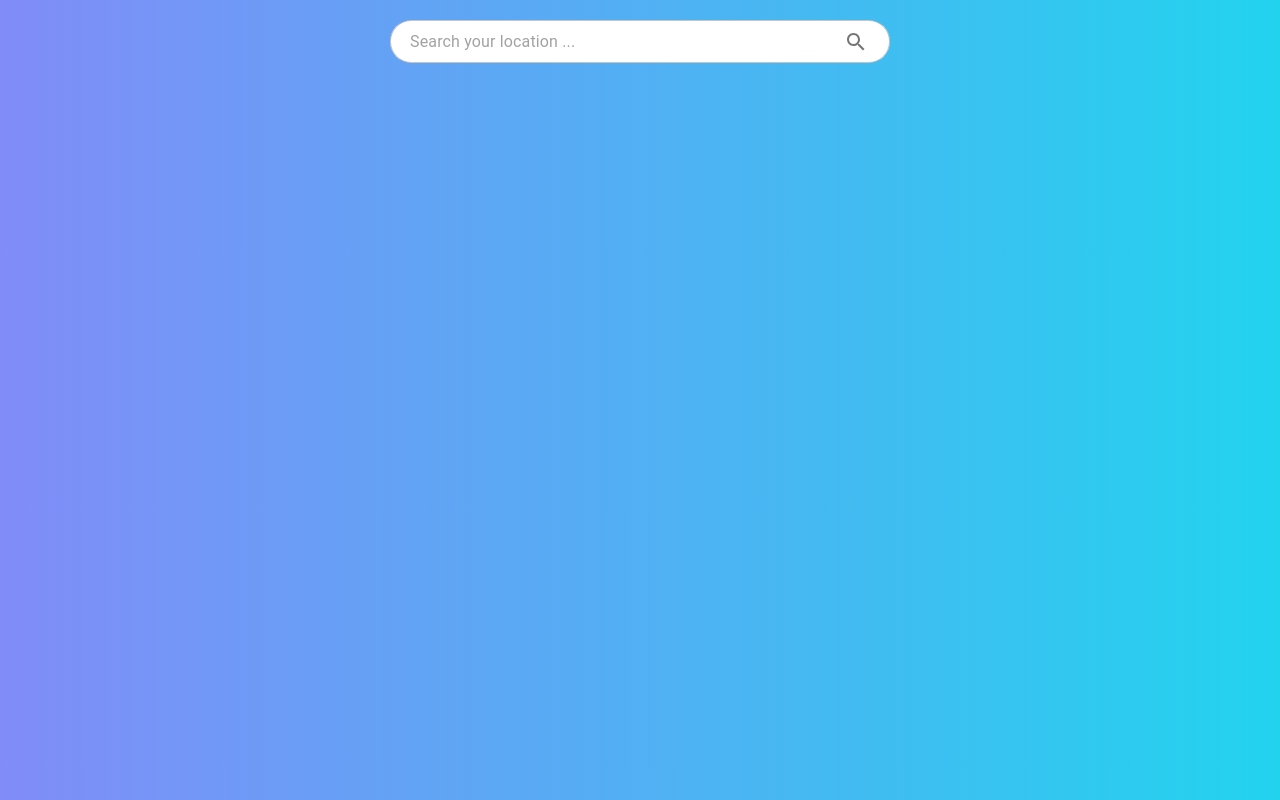
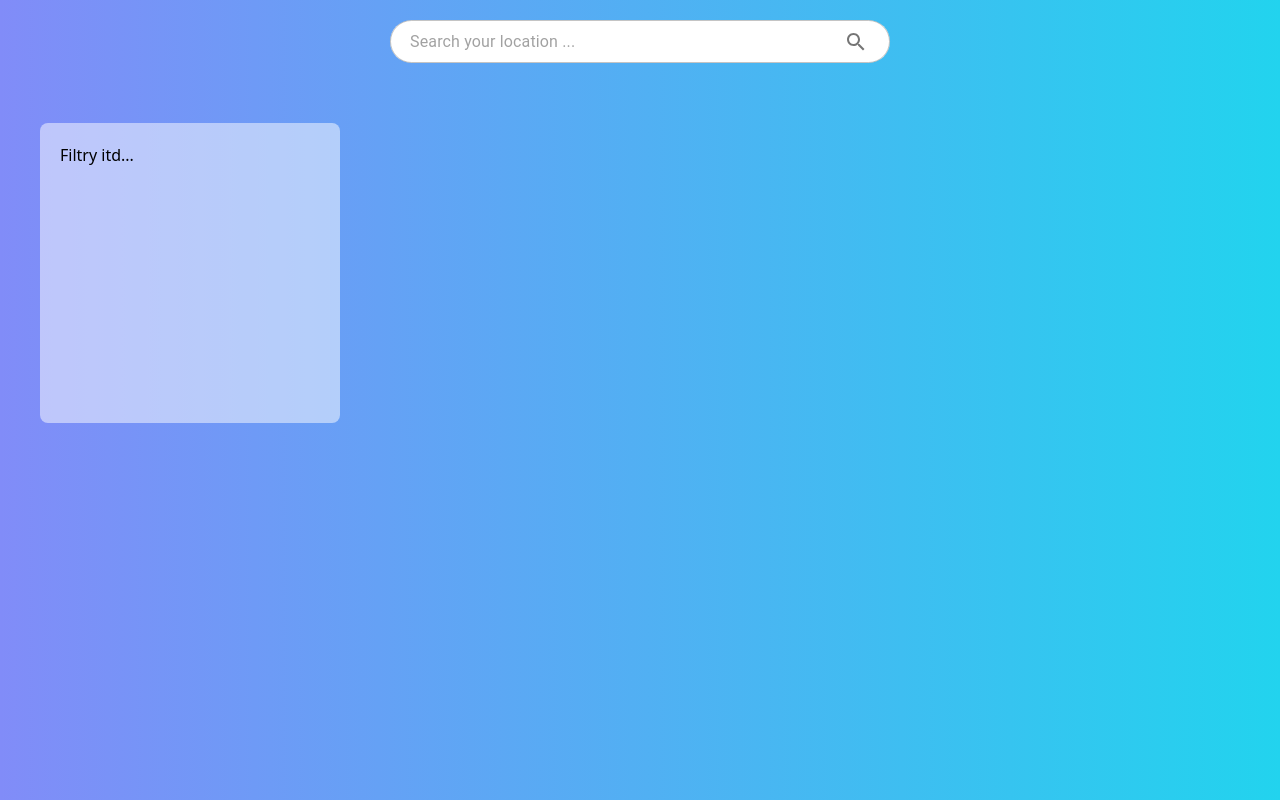
Before and after one commit to podlaskialgorytm3/weather-app, a React (Vite) app: page / in a window 1280 px wide. Built offline with nearby package versions, Linux system fonts and the light colour scheme.

Commit message:
feat: create place for filtrs and generate weather in other locations

```diff
--- a/src/features/container/components/container.tsx
+++ b/src/features/container/components/container.tsx
@@ -1,4 +1,5 @@
 import { SearchBar } from "../../search/components/search-bar";
+import { WeatherCard } from "./weather-card";
 import { useFormik } from 'formik';
 import { useState, useEffect } from "react";
 import { useFetchWeather } from "../api/use-fetch-weather";
@@ -45,18 +46,23 @@ export const Container = () => {
     return (
         <div className="bg-gradient-to-r from-indigo-400 to-cyan-400 h-[auto] w-full bg-center bg-no-repeat min-h-[100vh]">
             <SearchBar formik={formik} />
-            <div className="flex flex-col items-center justify-center">
+            <div className="flex flex-col items-center justify-center mt-10">
+                <div className="flex">
+                    <div className="w-[300px] bg-white bg-opacity-50 p-5 rounded-lg m-5 h-[300px]">
+                        Filtry itd...
+                    </div>
+                    <div className="w-[900px]">
                         {isLoading && <Loading size={100} />}
                         {forecasts && (
                             forecasts.map((forecast, index) => (
                                 forecast !== undefined && (
-                            <div key={index} className="bg-white bg-opacity-50 p-5 rounded-lg m-5">
-                                {JSON.stringify(forecast)}
-                            </div>
+                                    <WeatherCard key={index} index={index} forecast={forecast} />
                                 )
                             ))
                         )}
                     </div>
                 </div>
+            </div>
+        </div>
     );
 };
```
Lines whose indentation alone changed are shown as unchanged.
